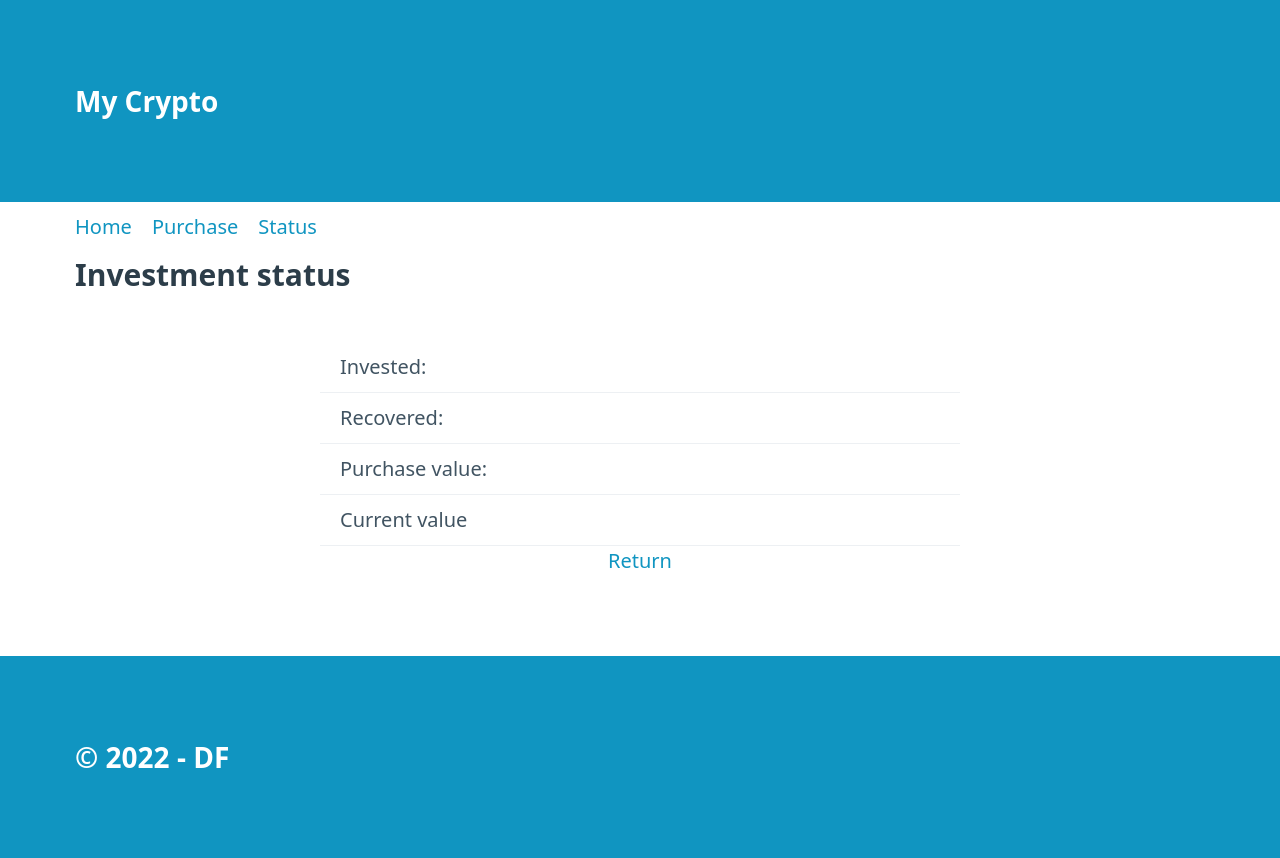
After one commit to iamdulce/final_project_cryptoAPI, a Flask app: page /status in a window 1280 px wide. The commit adds this page. Run offline with Flask 2, Linux system fonts and the light colour scheme; lists and menus that the app fills with data are empty.

Commit message:
Start building basic structure of Purchase and Status pages and added routes to them

```diff
--- /dev/null
+++ b/crypto_app/forms.py
@@ -0,0 +1,6 @@
+from flask_wtf import FlaskForm
+from wtforms import FloatField, SelectField, SubmitField
+from wtforms.validators import DataRequired, ValidationError
+
+class InputsForm(FlaskForm):
+    pass
--- a/crypto_app/routes.py
+++ b/crypto_app/routes.py
@@ -15,3 +15,11 @@ def index():
     ]
 
     return render_template("index.html", data = data_inputs)
+
+@app.route("/purchase")
+def purchase():
+    return render_template("purchase.html")
+
+@app.route("/status")
+def status():
+    return render_template("status.html")
--- a/crypto_app/static/css/styles.css
+++ b/crypto_app/static/css/styles.css
@@ -12,3 +12,21 @@ body {
     grid-template-rows: auto 50px 1fr auto;
     margin: 0;
 }
+
+/*Fix media queries for mobile*/
+.coins_form {
+    display: grid;
+    grid-area: c-left c-right;
+    grid-template-columns: auto auto;
+    grid-gap: 1em;
+}
+
+.status_table {
+    margin: auto;
+    width: 50vw;
+}
+
+.status_button {
+    display: flex;
+    justify-content: space-around;
+}
--- a/crypto_app/templates/base.html
+++ b/crypto_app/templates/base.html
@@ -6,6 +6,10 @@
         <meta name="viewport" content="width=device-width, initial-scale=1.0" />
         <link rel="stylesheet" href="../static/css/pico.css" />
         <link rel="stylesheet" href="../static/css/styles.css" />
+        <link
+            rel="stylesheet"
+            href="https://fonts.googleapis.com/css2?family=Material+Symbols+Outlined:opsz,wght,FILL,GRAD@48,400,0,0"
+        />
         <title>MyCrypto</title>
     </head>
     <body>
@@ -15,7 +19,7 @@
         <nav class="container">
             <ul>
                 <li><a href="/">Home</a></li>
-                <li><a href="/buy">Buy</a></li>
+                <li><a href="/purchase">Purchase</a></li>
                 <li><a href="/status">Status</a></li>
             </ul>
         </nav>
--- a/crypto_app/templates/index.html
+++ b/crypto_app/templates/index.html
@@ -21,6 +21,7 @@
             <td>{{movements.from_quantity}}€</td>
             <td>{{movements.to_coin}}</td>
             <td>{{movements.to_quantity}}€</td>
+            <td>{{movements.unit_price}}</td>
         </tr>
         {% endfor %}
     </tbody>
--- /dev/null
+++ b/crypto_app/templates/status.html
@@ -0,0 +1,25 @@
+{% extends "base.html" %} {% block section %}
+<h3>Investment status</h3>
+
+<table class="status_table">
+    <tr>
+        <th>Invested:</th>
+        <td></td>
+    </tr>
+    <tr>
+        <th>Recovered:</th>
+        <td></td>
+    </tr>
+
+    <tr>
+        <th>Purchase value:</th>
+        <td></td>
+    </tr>
+    <tr>
+        <th>Current value</th>
+        <td></td>
+    </tr>
+</table>
+
+<a class="status_button" href="/">Return</a>
+{% endblock %}
--- a/data/create_bbdd.sql
+++ b/data/create_bbdd.sql
@@ -7,4 +7,4 @@ CREATE TABLE "movements" (
 	"to_coin"	TEXT NOT NULL,
 	"to_quantity"	REAL NOT NULL,
 	PRIMARY KEY("id" AUTOINCREMENT)
-)
+);
```
Also changed, not shown: crypto_app/templates/purchase.html (added, +52 -0 lines), crypto_app/models.py (line endings or trailing spaces), data/movements.sqlite.
